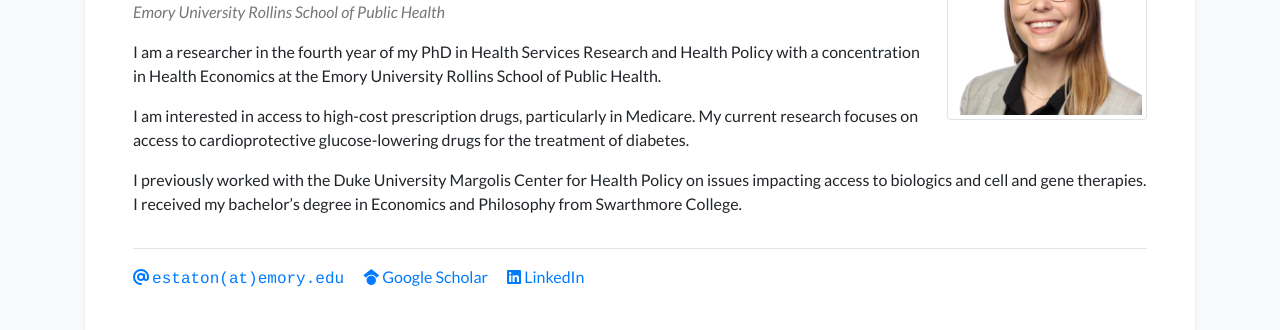
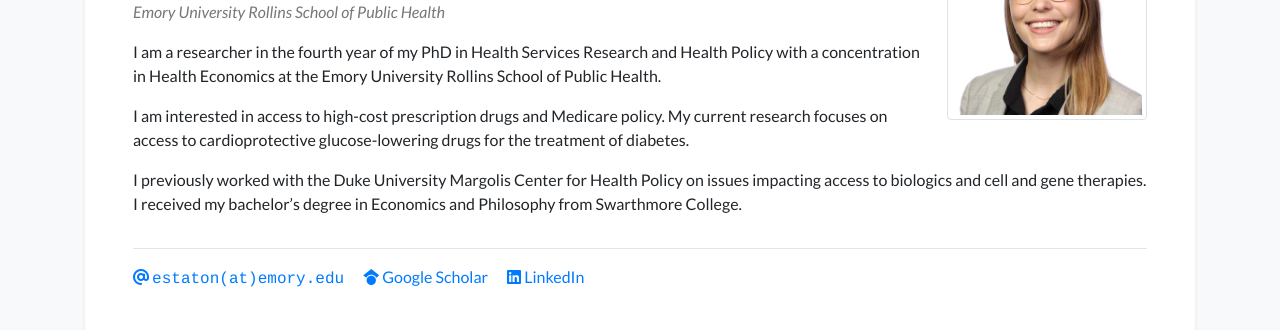
Before and after one commit to emitchell16/site2, a Jekyll site: the page built from index.html, in a window 1280 px wide and 1084 px high. Shown: the part 208-538 px from the top of the window. Built offline with Jekyll 4.4.1, drawn with Linux system fonts in a browser that asks for light colours; nearby versions of some CDN libraries; a style sheet for code colours, icons or effects is not loaded.

Commit message:
Update research interests in profile.yml

```diff
--- a/_data/profile.yml
+++ b/_data/profile.yml
@@ -21,7 +21,7 @@
     I am a researcher in the fourth year of my PhD in Health Services Research and Health Policy with a concentration in Health Economics at the Emory University Rollins School of Public Health.
   </p>
   <p>
-    I am interested in access to high-cost prescription drugs, particularly in Medicare. My current research focuses on access to cardioprotective glucose-lowering drugs for the treatment of diabetes.
+    I am interested in access to high-cost prescription drugs and Medicare policy. My current research focuses on access to cardioprotective glucose-lowering drugs for the treatment of diabetes.
   </p>
   <p>
     I previously worked with the Duke University Margolis Center for Health Policy on issues impacting access to biologics and cell and gene therapies. I received my bachelor’s degree in Economics and Philosophy from Swarthmore College.
```
